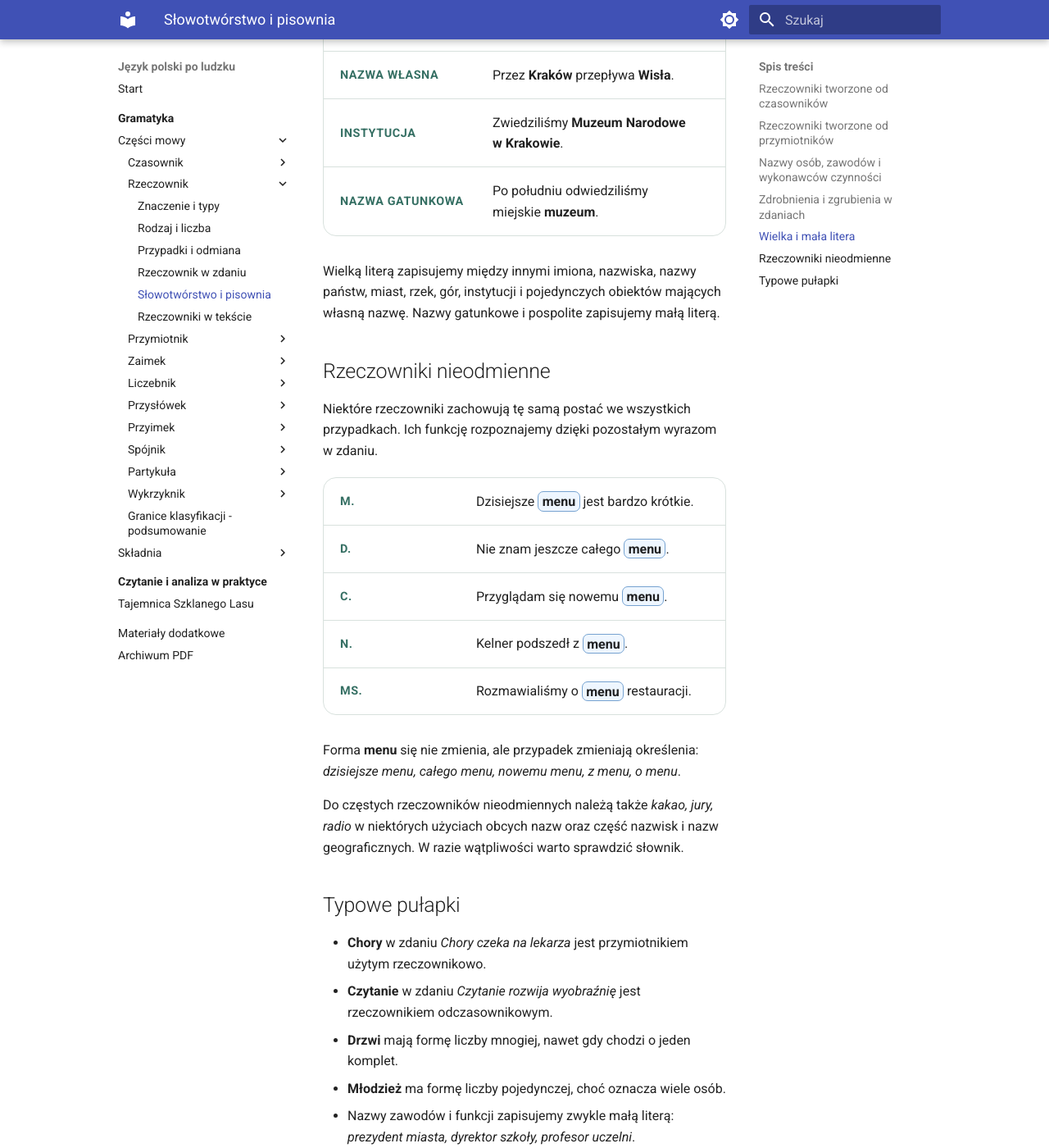
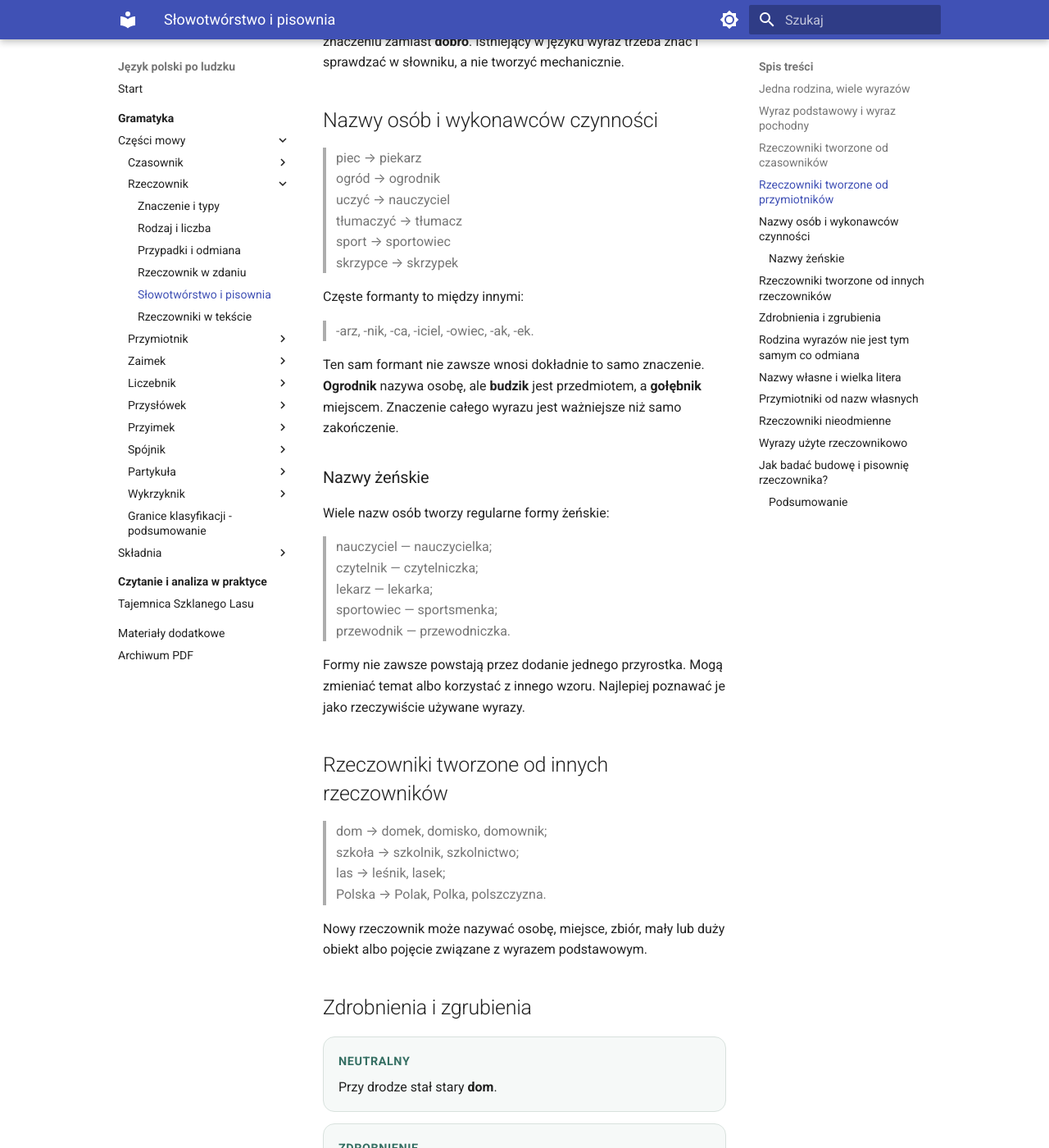
Before and after one commit to dchorazkiewicz/SP_JP, an MkDocs documentation site: the page built from docs/gramatyka/czesci-mowy/rzeczownik/slowotworstwo-i-pisownia.md, in a window 1280 px wide and 1400 px high, scrolled down 2737 px. Shown: the whole window at 82% size. Built offline with MkDocs 1.6.1 and Material for MkDocs 9.7.7, drawn with Linux system fonts in a browser that asks for light colours; some of the changed text lies outside the part shown.

Commit message:
Rewrite noun word formation and spelling lesson

```diff
--- a/docs/gramatyka/czesci-mowy/rzeczownik/slowotworstwo-i-pisownia.md
+++ b/docs/gramatyka/czesci-mowy/rzeczownik/slowotworstwo-i-pisownia.md
@@ -1,151 +1,279 @@
-# Słowotwórstwo i pisownia rzeczowników
+# Jak powstają i jak są zapisywane rzeczowniki?
 
 <div class="noun-lesson" markdown>
 
-<div class="lead-box">
-Rzeczowniki mogą powstawać od czasowników, przymiotników, innych rzeczowników i nazw własnych. Ich budowa często podpowiada znaczenie, ale nie zawsze pozwala przewidzieć pełną odmianę.
+<div class="lead-box" markdown>
+
+Rzeczowniki tworzą rodziny wyrazów. Mogą powstawać od czasowników, przymiotników, innych rzeczowników i nazw własnych. Ich budowa pomaga zrozumieć znaczenie, ale nie zawsze pozwala bezbłędnie przewidzieć odmianę lub pisownię.
+
 </div>
+
+## Jedna rodzina, wiele wyrazów
+
+<div class="noun-story" markdown>
+  <div class="noun-story__title">Przygotowania do szkolnego czytania</div>
+  <div class="noun-story__body" markdown>
+
+Klasa organizowała spotkanie poświęcone książkom. Na plakacie pojawiły się wyrazy:
+
+> czytać, czytelnik, czytelniczka, czytanie, czytelnia.
+
+Wszystkie są związane z czytaniem, ale nie należą do tej samej części mowy.
+
+**Czytać** jest czasownikiem. Pozostałe wyrazy są rzeczownikami:
+
+> **czytelnik** — osoba, która czyta;
+> **czytelniczka** — kobieta lub dziewczyna, która czyta;
+> **czytanie** — czynność;
+> **czytelnia** — miejsce przeznaczone do czytania.
+
+Wspólne pochodzenie pomaga zauważyć związek znaczeń. Każdy wyraz ma jednak własną budowę, rodzaj i odmianę.
+
+  </div>
+</div>
+
+## Wyraz podstawowy i wyraz pochodny
+
+W parze:
+
+> czytać → czytelnik
+
+czasownik **czytać** jest wyrazem podstawowym, a rzeczownik **czytelnik** — wyrazem pochodnym.
+
+Część dodaną podczas tworzenia nowego wyrazu nazywamy **formantem**. Może to być przyrostek, przedrostek albo inna zmiana budowy.
+
+> dom → domek — przyrostek **-ek**;
+> mądry → mądrość — przyrostek **-ość**;
+> las → zagajnik — zmiana bardziej złożona.
+
+Nie każdy związek znaczeniowy jest równie przejrzysty. Czasem historia wyrazu jest dawna i nie da się jej odczytać przez proste „odcięcie końcówki”.
 
 ## Rzeczowniki tworzone od czasowników
 
 <div class="derivation-series">
-  <div class="derivation-row">
-    <span class="derivation-source">czytać</span>
-    <span class="derivation-arrow">→</span>
-    <span class="derivation-result">czytelnik</span>
-    <p><strong>Czytelnik</strong> wypożyczył dziś trzy książki.</p>
-  </div>
-  <div class="derivation-row">
-    <span class="derivation-source">czytać</span>
-    <span class="derivation-arrow">→</span>
-    <span class="derivation-result">czytanie</span>
-    <p>Codzienne <strong>czytanie</strong> rozwija słownictwo.</p>
-  </div>
-  <div class="derivation-row">
-    <span class="derivation-source">budować</span>
-    <span class="derivation-arrow">→</span>
-    <span class="derivation-result">budowa</span>
-    <p><strong>Budowa</strong> mostu potrwa do jesieni.</p>
-  </div>
-  <div class="derivation-row">
-    <span class="derivation-source">oczekiwać</span>
-    <span class="derivation-arrow">→</span>
-    <span class="derivation-result">oczekiwanie</span>
-    <p>Długie <strong>oczekiwanie</strong> zmęczyło pasażerów.</p>
-  </div>
+  <div class="derivation-row"><span class="derivation-source">czytać</span><span class="derivation-arrow">→</span><span class="derivation-result">czytelnik</span><p><strong>Czytelnik</strong> wypożyczył trzy książki.</p></div>
+  <div class="derivation-row"><span class="derivation-source">czytać</span><span class="derivation-arrow">→</span><span class="derivation-result">czytanie</span><p>Codzienne <strong>czytanie</strong> rozwija słownictwo.</p></div>
+  <div class="derivation-row"><span class="derivation-source">budować</span><span class="derivation-arrow">→</span><span class="derivation-result">budowa</span><p><strong>Budowa</strong> mostu potrwa do jesieni.</p></div>
+  <div class="derivation-row"><span class="derivation-source">oczekiwać</span><span class="derivation-arrow">→</span><span class="derivation-result">oczekiwanie</span><p>Długie <strong>oczekiwanie</strong> zmęczyło pasażerów.</p></div>
 </div>
 
-Rzeczowniki zakończone na **-anie**, **-enie** i **-cie** często nazywają czynność: *pisanie, liczenie, otwarcie*. Mimo znaczenia czynności są rzeczownikami, ponieważ odmieniają się przez przypadki:
+Rzeczowniki zakończone na **-anie**, **-enie** i **-cie** często nazywają czynności lub zdarzenia:
 
-- Długie **pisanie** zmęczyło ucznia.
-- Po godzinie **pisania** zrobił przerwę.
-- Dzięki regularnemu **pisaniu** poprawił styl.
-- Rozmawialiśmy o jego **pisaniu** na zajęciach.
+> pisanie, liczenie, otwarcie, przybycie, zamknięcie.
+
+Mimo czasownikowego znaczenia odmieniają się jak rzeczowniki:
+
+> długie pisanie;
+> bez pisania;
+> dzięki pisaniu;
+> o pisaniu.
+
+Nie każdy rzeczownik odczasownikowy kończy się jednak w ten sposób:
+
+> budować → budowa;
+> biegać → bieg;
+> pomagać → pomoc;
+> wybierać → wybór.
 
 ## Rzeczowniki tworzone od przymiotników
 
-| Przymiotnik | Rzeczownik | Zdanie |
-|---|---|---|
-| mądry | mądrość | **Mądrość** nie zawsze przychodzi z wiekiem. |
-| odważny | odwaga | **Odwaga** pomogła jej zabrać głos. |
-| cierpliwy | cierpliwość | **Cierpliwość** była potrzebna podczas naprawy. |
-| wolny | wolność | **Wolność** wiąże się z odpowiedzialnością. |
+> mądry → mądrość
+> cierpliwy → cierpliwość
+> wolny → wolność
+> odważny → odwaga
+> dobry → dobro
 
-Przyrostek **-ość** często tworzy nazwy cech i pojęć abstrakcyjnych. Nie oznacza to jednak, że każdy rzeczownik abstrakcyjny musi mieć taką budowę.
+Rzeczowniki te nazywają cechy, stany lub pojęcia.
 
-## Nazwy osób, zawodów i wykonawców czynności
+Przyrostek **-ość** jest częsty, lecz nie jedyny. Nie mówimy ~~odważność~~ zamiast **odwaga** ani ~~dobrość~~ w każdym znaczeniu zamiast **dobro**. Istniejący w języku wyraz trzeba znać i sprawdzać w słowniku, a nie tworzyć mechanicznie.
 
-| Podstawa | Rzeczownik | Użycie w zdaniu |
-|---|---|---|
-| piec | piekarz | **Piekarz** wyjął chleb z pieca. |
-| ogród | ogrodnik | **Ogrodnik** przyciął gałęzie drzew. |
-| uczyć | nauczyciel | **Nauczyciel** wyjaśnił nowe zagadnienie. |
-| tłumaczyć | tłumacz | **Tłumacz** przygotował polską wersję tekstu. |
-| sport | sportowiec | **Sportowiec** rozpoczął trening o świcie. |
+## Nazwy osób i wykonawców czynności
 
-Częste formanty to między innymi **-arz, -nik, -ca, -iciel, -owiec, -ka**. Ich znaczenie trzeba sprawdzać w konkretnych wyrazach, ponieważ ten sam formant może tworzyć różne grupy nazw.
+> piec → piekarz
+> ogród → ogrodnik
+> uczyć → nauczyciel
+> tłumaczyć → tłumacz
+> sport → sportowiec
+> skrzypce → skrzypek
 
-## Zdrobnienia i zgrubienia w zdaniach
+Częste formanty to między innymi:
+
+> -arz, -nik, -ca, -iciel, -owiec, -ak, -ek.
+
+Ten sam formant nie zawsze wnosi dokładnie to samo znaczenie. **Ogrodnik** nazywa osobę, ale **budzik** jest przedmiotem, a **gołębnik** miejscem. Znaczenie całego wyrazu jest ważniejsze niż samo zakończenie.
+
+### Nazwy żeńskie
+
+Wiele nazw osób tworzy regularne formy żeńskie:
+
+> nauczyciel — nauczycielka;
+> czytelnik — czytelniczka;
+> lekarz — lekarka;
+> sportowiec — sportsmenka;
+> przewodnik — przewodniczka.
+
+Formy nie zawsze powstają przez dodanie jednego przyrostka. Mogą zmieniać temat albo korzystać z innego wzoru. Najlepiej poznawać je jako rzeczywiście używane wyrazy.
+
+## Rzeczowniki tworzone od innych rzeczowników
+
+> dom → domek, domisko, domownik;
+> szkoła → szkolnik, szkolnictwo;
+> las → leśnik, lasek;
+> Polska → Polak, Polka, polszczyzna.
+
+Nowy rzeczownik może nazywać osobę, miejsce, zbiór, mały lub duży obiekt albo pojęcie związane z wyrazem podstawowym.
+
+## Zdrobnienia i zgrubienia
 
 <div class="sentence-comparison">
-  <div class="sentence-comparison__item">
-    <span class="comparison-label">forma neutralna</span>
-    <p>Przy drodze stał stary <strong>dom</strong>.</p>
-  </div>
-  <div class="sentence-comparison__item">
-    <span class="comparison-label">zdrobnienie</span>
-    <p>Na wzgórzu stał niewielki <strong>domek</strong>.</p>
-  </div>
-  <div class="sentence-comparison__item">
-    <span class="comparison-label">zgrubienie</span>
-    <p>Na skraju lasu stało ponure <strong>domisko</strong>.</p>
-  </div>
+  <div class="sentence-comparison__item"><span class="comparison-label">neutralny</span><p>Przy drodze stał stary <strong>dom</strong>.</p></div>
+  <div class="sentence-comparison__item"><span class="comparison-label">zdrobnienie</span><p>Na wzgórzu stał niewielki <strong>domek</strong>.</p></div>
+  <div class="sentence-comparison__item"><span class="comparison-label">zgrubienie</span><p>Na skraju lasu stało ponure <strong>domisko</strong>.</p></div>
 </div>
 
-Zdrobnienie nie zawsze oznacza wyłącznie mały rozmiar. Może również wyrażać sympatię: *mama — mamusia, kot — kotek*. Zgrubienie może wskazywać duży rozmiar, lekceważenie albo silne nacechowanie: *pies — psisko, nos — nochal*.
+Zdrobnienie może oznaczać mały rozmiar:
 
-## Wielka i mała litera
+> dom — domek; stół — stolik.
 
-<div class="sentence-series sentence-series--compact">
-  <div class="sentence-row">
-    <span class="grammar-badge">nazwa pospolita</span>
-    <p>Przez <strong>miasto</strong> przepływa szeroka <strong>rzeka</strong>.</p>
-  </div>
-  <div class="sentence-row">
-    <span class="grammar-badge">nazwa własna</span>
-    <p>Przez <strong>Kraków</strong> przepływa <strong>Wisła</strong>.</p>
-  </div>
-  <div class="sentence-row">
-    <span class="grammar-badge">instytucja</span>
-    <p>Zwiedziliśmy <strong>Muzeum Narodowe w Krakowie</strong>.</p>
-  </div>
-  <div class="sentence-row">
-    <span class="grammar-badge">nazwa gatunkowa</span>
-    <p>Po południu odwiedziliśmy miejskie <strong>muzeum</strong>.</p>
-  </div>
+Może też wyrażać czułość lub życzliwość:
+
+> mama — mamusia; kot — kotek.
+
+Zgrubienie może wskazywać rozmiar:
+
+> pies — psisko; dom — domisko.
+
+Może również wyrażać niechęć, podziw, żart albo przesadę. Odcień zależy od kontekstu:
+
+> Ale psisko! — zachwyt nad ogromnym psem albo obawa przed nim.
+
+Słowotwórstwo wpływa więc nie tylko na podstawowe znaczenie, ale także na emocjonalny ton wypowiedzi.
+
+## Rodzina wyrazów nie jest tym samym co odmiana
+
+> książka, książki, książce, książką
+
+to formy jednego rzeczownika.
+
+> książka, książeczka, księgarz, księgarnia, księgozbiór
+
+to różne wyrazy należące do jednej rodziny.
+
+Odmiana zmienia formę tego samego wyrazu. Słowotwórstwo tworzy nowy wyraz o własnym znaczeniu i własnej odmianie.
+
+<div class="noun-checkpoint">
+  <div class="noun-checkpoint__title">Odmiana czy nowy wyraz?</div>
+  <p><strong>domu</strong> jest formą rzeczownika <em>dom</em>. <strong>Domek</strong> jest nowym rzeczownikiem utworzonym od wyrazu <em>dom</em>.</p>
 </div>
 
-Wielką literą zapisujemy między innymi imiona, nazwiska, nazwy państw, miast, rzek, gór, instytucji i pojedynczych obiektów mających własną nazwę. Nazwy gatunkowe i pospolite zapisujemy małą literą.
+## Nazwy własne i wielka litera
+
+Wielką literą zapisujemy między innymi:
+
+- imiona, nazwiska i przydomki: **Maja Kowalska**, **Bolesław Chrobry**;
+- nazwy państw, miast, rzek, mórz, gór i planet: **Polska**, **Toruń**, **Wisła**, **Bałtyk**, **Tatry**, **Mars**;
+- oficjalne nazwy instytucji i organizacji: **Muzeum Narodowe w Krakowie**, **Szkoła Podstawowa nr 5 w Toruniu**;
+- nazwy mieszkańców państw, regionów i — zgodnie z zasadami obowiązującymi od 1 stycznia 2026 roku — także miejscowości, dzielnic, osiedli i wsi: **Polak**, **Ślązaczka**, **Warszawianin**, **Krakowianka**, **Mokotowianin**.
+
+Małą literą zapisujemy nazwy pospolite i opisy gatunkowe:
+
+> miasto, rzeka, muzeum, szkoła, nauczyciel, dyrektor.
+
+Porównaj:
+
+> Zwiedziliśmy <strong>Muzeum Narodowe w Krakowie</strong>. — oficjalna nazwa.
+> Po południu odwiedziliśmy miejskie <strong>muzeum</strong>. — nazwa pospolita.
+
+> Uczę się w <strong>Szkole Podstawowej nr 5 w Toruniu</strong>. — oficjalna nazwa.
+> Moja <strong>szkoła podstawowa</strong> znajduje się blisko domu. — opis rodzaju placówki.
+
+Nazwy stanowisk, tytułów i zawodów zapisujemy zwykle małą literą:
+
+> dyrektor szkoły, profesor uczelni, prezydent miasta, lekarz pediatra.
+
+Wielka litera może pojawić się ze względów grzecznościowych w bezpośrednim zwrocie lub oficjalnej korespondencji, ale nie zmienia to ogólnej zasady pisowni nazw funkcji.
+
+## Przymiotniki od nazw własnych
+
+> Polska → polski;
+> Warszawa → warszawski;
+> Mickiewicz → mickiewiczowski.
+
+Przymiotniki zakończone na **-ski**, **-cki**, **-dzki** i **-owski** zapisujemy zasadniczo małą literą, nawet gdy pochodzą od nazwy własnej:
+
+> polska literatura, warszawska ulica, mickiewiczowski bohater.
+
+Nie należy mylić przymiotnika z nazwą mieszkańca:
+
+> Warszawianin mieszka przy warszawskiej ulicy.
 
 ## Rzeczowniki nieodmienne
 
-Niektóre rzeczowniki zachowują tę samą postać we wszystkich przypadkach. Ich funkcję rozpoznajemy dzięki pozostałym wyrazom w zdaniu.
+Niektóre rzeczowniki zachowują tę samą postać we wszystkich przypadkach:
 
 <div class="sentence-series">
-  <div class="sentence-row">
-    <span class="grammar-badge">M.</span>
-    <p>Dzisiejsze <span class="form-focus">menu</span> jest bardzo krótkie.</p>
-  </div>
-  <div class="sentence-row">
-    <span class="grammar-badge">D.</span>
-    <p>Nie znam jeszcze całego <span class="form-focus">menu</span>.</p>
-  </div>
-  <div class="sentence-row">
-    <span class="grammar-badge">C.</span>
-    <p>Przyglądam się nowemu <span class="form-focus">menu</span>.</p>
-  </div>
-  <div class="sentence-row">
-    <span class="grammar-badge">N.</span>
-    <p>Kelner podszedł z <span class="form-focus">menu</span>.</p>
-  </div>
-  <div class="sentence-row">
-    <span class="grammar-badge">Ms.</span>
-    <p>Rozmawialiśmy o <span class="form-focus">menu</span> restauracji.</p>
-  </div>
+  <div class="sentence-row"><span class="grammar-badge">M.</span><p>Dzisiejsze <span class="form-focus">menu</span> jest krótkie.</p></div>
+  <div class="sentence-row"><span class="grammar-badge">D.</span><p>Nie znam całego <span class="form-focus">menu</span>.</p></div>
+  <div class="sentence-row"><span class="grammar-badge">C.</span><p>Przyglądam się nowemu <span class="form-focus">menu</span>.</p></div>
+  <div class="sentence-row"><span class="grammar-badge">N.</span><p>Kelner podszedł z <span class="form-focus">menu</span>.</p></div>
+  <div class="sentence-row"><span class="grammar-badge">Ms.</span><p>Rozmawialiśmy o <span class="form-focus">menu</span>.</p></div>
 </div>
 
-Forma **menu** się nie zmienia, ale przypadek zmieniają określenia: *dzisiejsze menu, całego menu, nowemu menu, z menu, o menu*.
+Przypadek rozpoznajemy dzięki przyimkom, czasownikom i określeniom:
 
-Do częstych rzeczowników nieodmiennych należą także *kakao, jury, radio* w niektórych użyciach obcych nazw oraz część nazwisk i nazw geograficznych. W razie wątpliwości warto sprawdzić słownik.
+> całego menu — dopełniacz;
+> nowemu menu — celownik;
+> z ciekawym menu — narzędnik.
 
-## Typowe pułapki
+Do częstych rzeczowników nieodmiennych należą także:
 
-- **Chory** w zdaniu *Chory czeka na lekarza* jest przymiotnikiem użytym rzeczownikowo.
-- **Czytanie** w zdaniu *Czytanie rozwija wyobraźnię* jest rzeczownikiem odczasownikowym.
-- **Drzwi** mają formę liczby mnogiej, nawet gdy chodzi o jeden komplet.
-- **Młodzież** ma formę liczby pojedynczej, choć oznacza wiele osób.
-- Nazwy zawodów i funkcji zapisujemy zwykle małą literą: *prezydent miasta, dyrektor szkoły, profesor uczelni*.
+> kakao, jury, salami, kiwi, zoo.
 
-[Przejdź dalej: rzeczowniki w tekście](../rzeczowniki-w-tekscie/){ .md-button .md-button--primary }
+Nie należy uznawać każdego wyrazu obcego za nieodmienny. Na przykład **radio** i **studio** odmieniają się:
+
+> nie ma radia, słucham radia, rozmawiam o radiu;
+> nie ma studia, przyglądam się studiu, pracuję w studiu.
+
+W razie wątpliwości warto sprawdzić aktualny słownik.
+
+## Wyrazy użyte rzeczownikowo
+
+> <span class="form-focus">Chory</span> czeka na lekarza.
+> Pomagamy <span class="form-focus">potrzebującym</span>.
+> <span class="form-focus">Młodzi</span> często uczą się od starszych.
+
+Wyrazy **chory**, **potrzebujący** i **młodzi** mają budowę i odmianę przymiotnikową, ale w tych zdaniach zastępują nazwy osób. Mówimy, że zostały użyte rzeczownikowo.
+
+Nie stają się przez to zwykłymi rzeczownikami pod względem odmiany:
+
+> chory, chorego, choremu — odmiana przymiotnikowa.
+
+To kolejny przykład pokazujący, że znaczenie i zachowanie gramatyczne trzeba rozpatrywać razem.
+
+## Jak badać budowę i pisownię rzeczownika?
+
+<div class="noun-step-list">
+  <div class="noun-step"><strong>Znajdź wyraz podstawowy.</strong> <em>czytelnik ← czytać</em>, <em>mądrość ← mądry</em>.</div>
+  <div class="noun-step"><strong>Ustal, co wnosi nowa część.</strong> Może nazywać osobę, czynność, miejsce, cechę albo odcień emocjonalny.</div>
+  <div class="noun-step"><strong>Oddziel słowotwórstwo od odmiany.</strong> <em>domu</em> to forma wyrazu, a <em>domek</em> — nowy wyraz.</div>
+  <div class="noun-step"><strong>Sprawdź, czy nazwa jest własna.</strong> Oficjalne i indywidualne nazwy zapisujemy wielką literą.</div>
+  <div class="noun-step"><strong>Nie zakładaj, że wyraz obcy jest nieodmienny.</strong> Porównaj <em>menu</em> i <em>radio — radia — radiu</em>.</div>
+  <div class="noun-step"><strong>W razie wątpliwości korzystaj z aktualnego słownika.</strong> Pisownia i odmiana nie zawsze dają się przewidzieć z samego wyglądu wyrazu.</div>
+</div>
+
+<div class="noun-summary">
+<h3>Podsumowanie</h3>
+<ul>
+  <li>Rzeczowniki mogą powstawać od czasowników, przymiotników, innych rzeczowników i nazw własnych.</li>
+  <li>Formant pomaga utworzyć nowy wyraz, ale jego znaczenia nie zawsze można odgadnąć mechanicznie.</li>
+  <li>Odmiana tworzy formy jednego wyrazu, a słowotwórstwo — nowe wyrazy.</li>
+  <li>Zdrobnienia i zgrubienia mogą wyrażać rozmiar oraz emocjonalny stosunek mówiącego.</li>
+  <li>Nazwy własne zapisujemy wielką literą, a nazwy pospolite i funkcje — zwykle małą.</li>
+  <li>Od 1 stycznia 2026 roku wielką literą zapisujemy również nazwy mieszkańców miast, dzielnic, osiedli i wsi.</li>
+  <li>Niektóre rzeczowniki są nieodmienne, lecz wiele wyrazów obcych, na przykład <em>radio</em> i <em>studio</em>, normalnie się odmienia.</li>
+</ul>
+</div>
+
+[Przejdź dalej: rzeczowniki w opowieści](../rzeczowniki-w-tekscie/){ .md-button .md-button--primary }
 
 </div>
```
